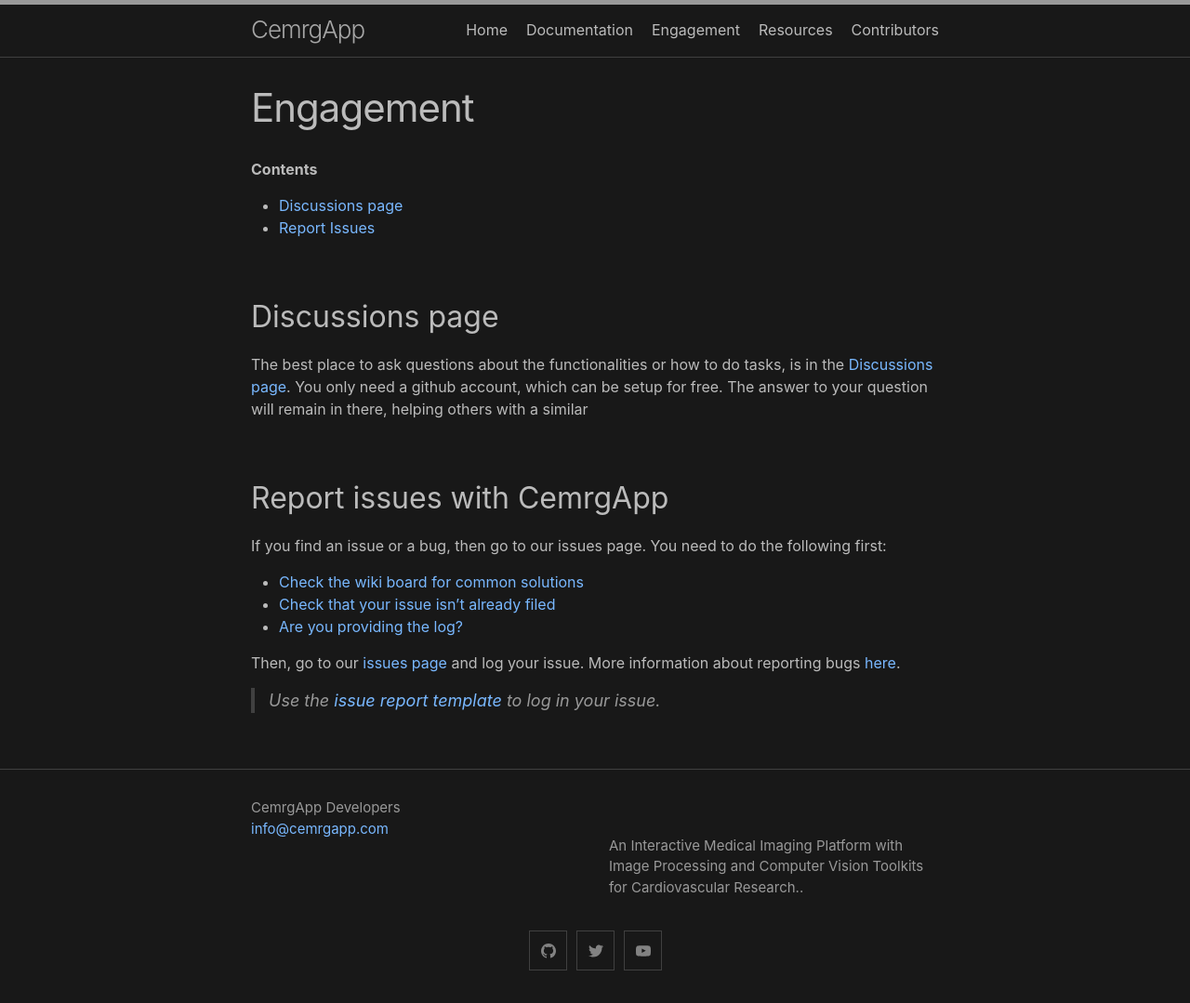
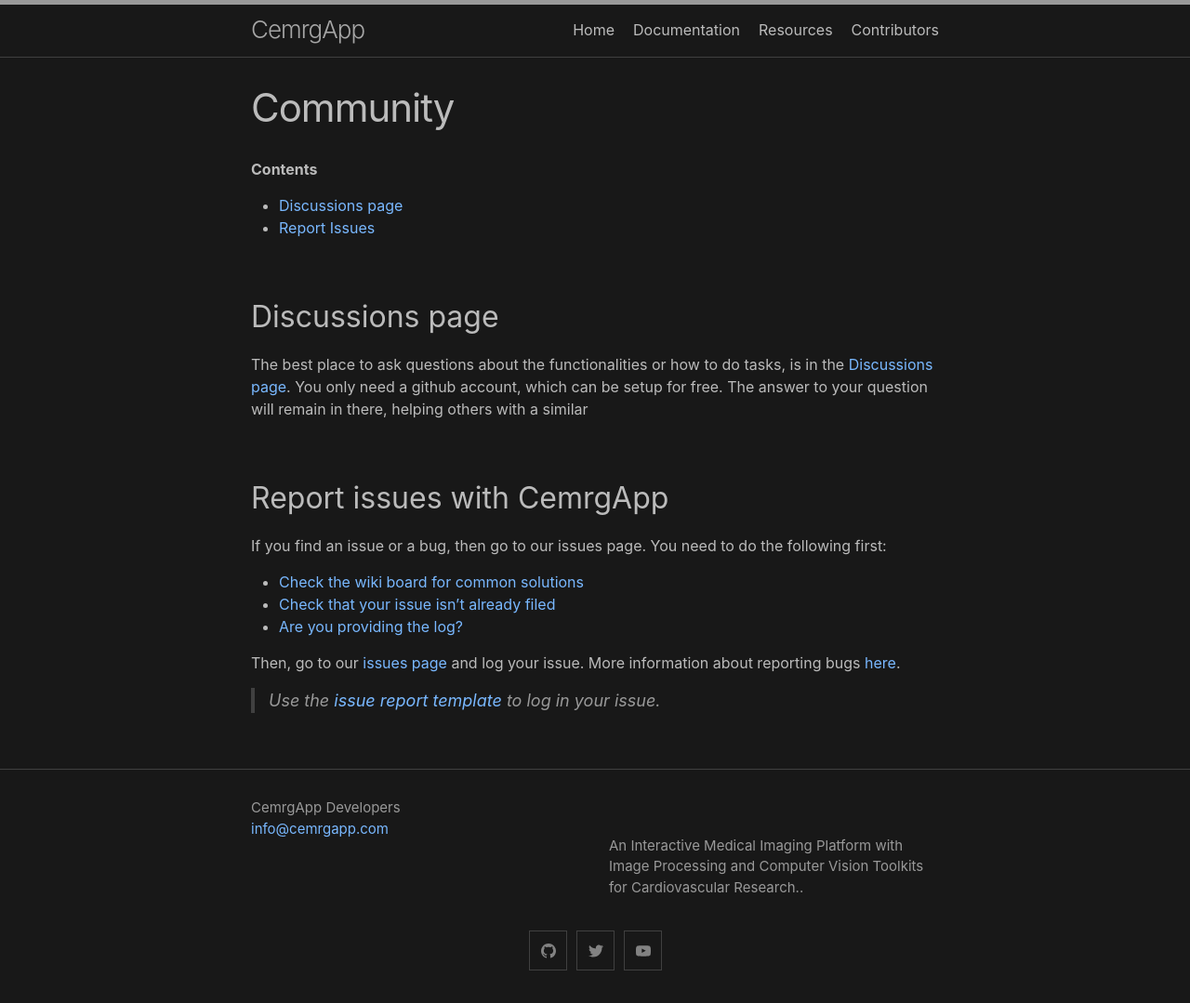
Before and after one commit to OpenHeartDevelopers/CemrgApp, a Jekyll site: the page built from community.md, in a window 1280 px wide. Shown: the whole page at 93% size. Built offline with Jekyll 4.4.1, drawn with Linux system fonts in a browser that asks for light colours.

Commit message:
Update and rename engagement.md to community.md

```diff
--- a/engagement.md
+++ b/community.md
@@ -1,7 +1,7 @@
 ---
 layout: page
-title: Engagement
-permalink: /engagement/
+title: Community
+permalink: /community/
 ---
 
 **Contents**
```
